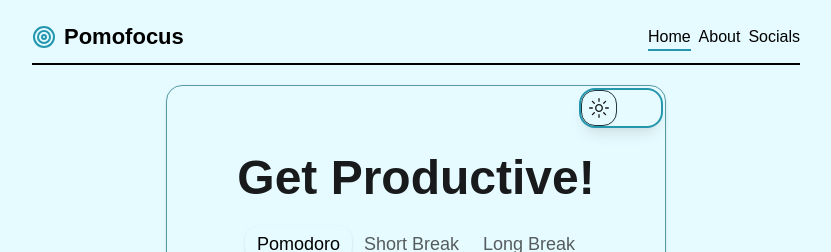
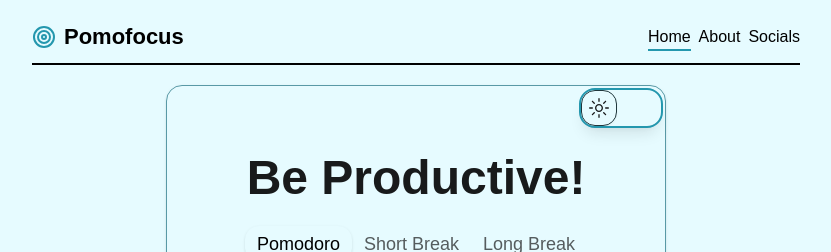
Before and after one commit to GCarido/pomo-focus, a Next.js app: page / in a window 1280 px wide. Shown: the top 252 px of the page, without its empty margins (224-1055 px from the left). Built offline with nearby package versions, Linux system fonts and the light colour scheme; no server answers; a web font is replaced by a local one.

Commit message:
Change text grammar

```diff
--- a/components/PomoCard.tsx
+++ b/components/PomoCard.tsx
@@ -67,7 +67,7 @@ const PomoCard = () => {
         <ThemeToggler />
       </div>
       <CardHeader className="items-center">
-        <p className="h2 md:text-5xl">Get Productive!</p>
+        <p className="h2 md:text-5xl">Be Productive!</p>
       </CardHeader>
       <CardContent className="flex justify-center">
         <Tabs
```
